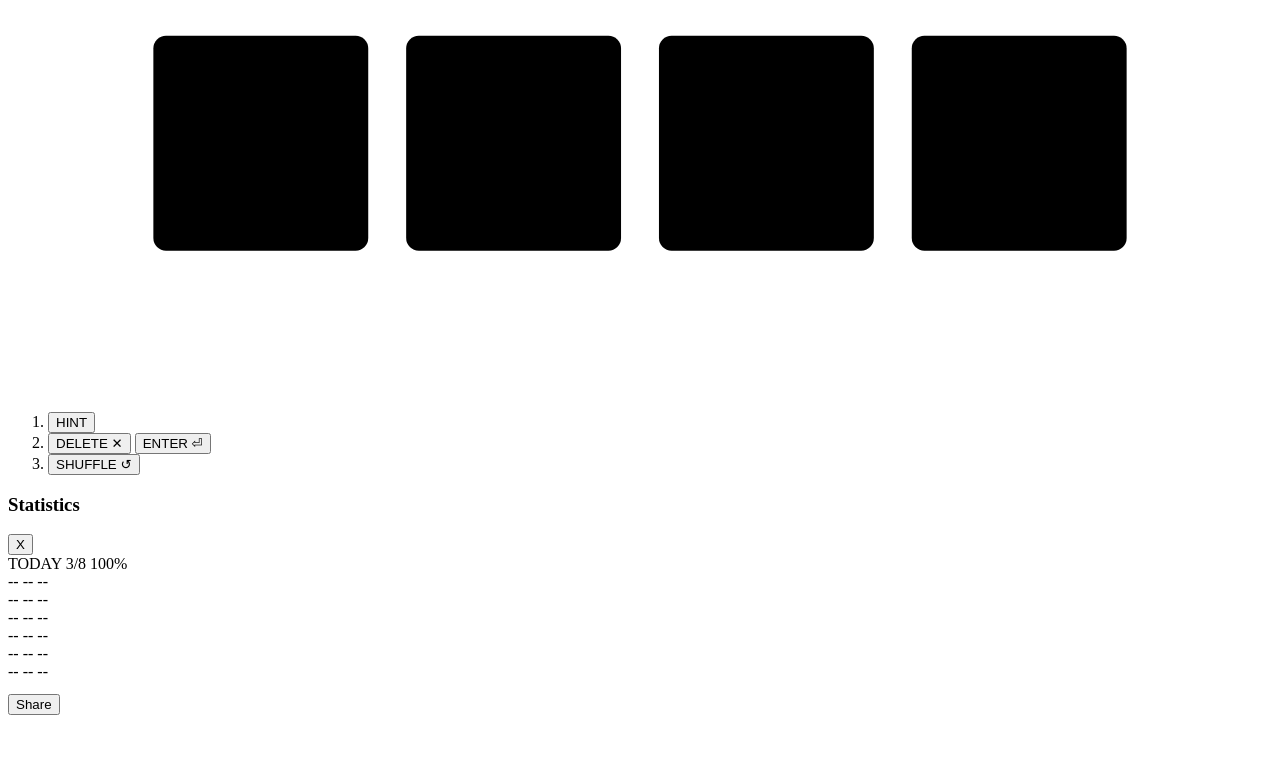
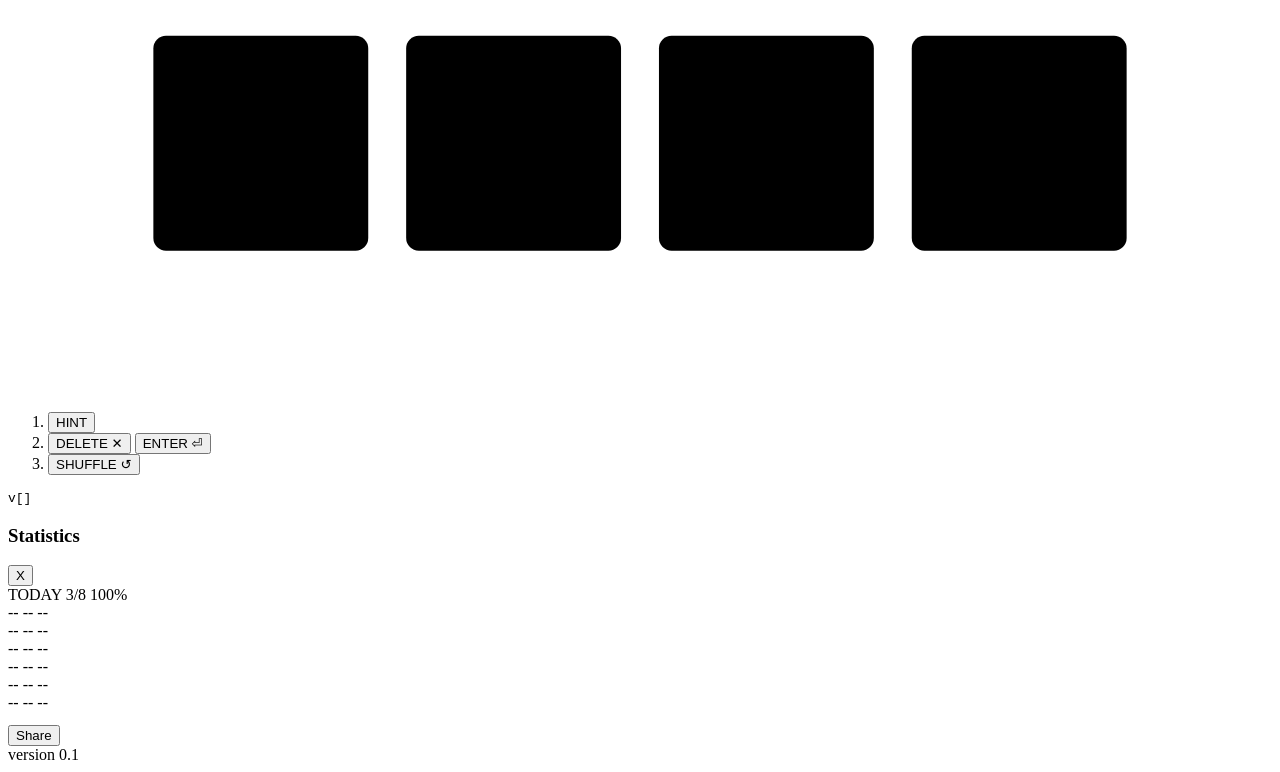
Before and after one commit to aoshea/nn, a website: page index.html in a window 1280 px wide. Shown: the part 952-1724 px from the top of the page. Before the commit the page ends 1675 px from the top, so only its background shows below. Drawn offline with Linux system fonts and the light colour scheme.

Commit message:
4 files modified

```diff
--- a/game.js
+++ b/game.js
@@ -237,13 +237,10 @@ Tile.prototype.endTransition = function () {
 };
 
 Tile.prototype.show = function (savedState) {
-  console.log('this.state', T_EMPTY, this.state, savedState);
   if (this.state & T_EMPTY) {
-
     const addState = savedState ? savedState : T_IDLE;
     let newState = this.state | addState; // add idle state
     newState = newState & ~T_EMPTY; // remove empty state
-    console.log('new state', newState);
     this.updateState(newState);
   }
 };
--- a/index.html
+++ b/index.html
@@ -676,6 +676,7 @@
         </li>
       </ol>
     </nav>
+    <pre>v[]</pre>
   </footer>
   <div class="overlay"></div>
   <div class="drawer">
@@ -723,9 +724,12 @@
           </div>
         </div>
         <pre id="share-result"></pre>
+
+      </article>
+      <footer>
         <button class="large secondary" name="share">Share</button>
-        <aside></aside>
-      </article>
+        <aside>version 0.1</aside>
+      </footer>
     </div>
   </div>
 </div>
--- a/index.ts
+++ b/index.ts
@@ -2,6 +2,11 @@
 import './style.css';
 
 import game = require('./game.js');
+
+/** debug version */
+const VERSION = 0.2;
+document.querySelector('.stats aside').textContent = `version ${VERSION}`;
+/** debug version */
 
 let tt = 0;
 
@@ -105,6 +110,7 @@ TileView.prototype.draw = function (tile, in_level) {
   }
 
   if (tile.transitioned()) {
+    console.log('_tile transitioned!', tile.char, tile.state);
     // initial drawing of char
     if (tile.transitionedTo(game.T_STATES.T_IDLE)) {
       this.setState('state--idle', true);
--- a/style.css
+++ b/style.css
@@ -223,6 +223,14 @@ button[name='hint']::after {
   height: 100%;
 }
 
+.stats > footer {
+  display: flex;
+}
+
+.stats > footer aside {
+  margin-left: auto;
+}
+
 ol {
   margin: 0;
   padding: 0;
```
